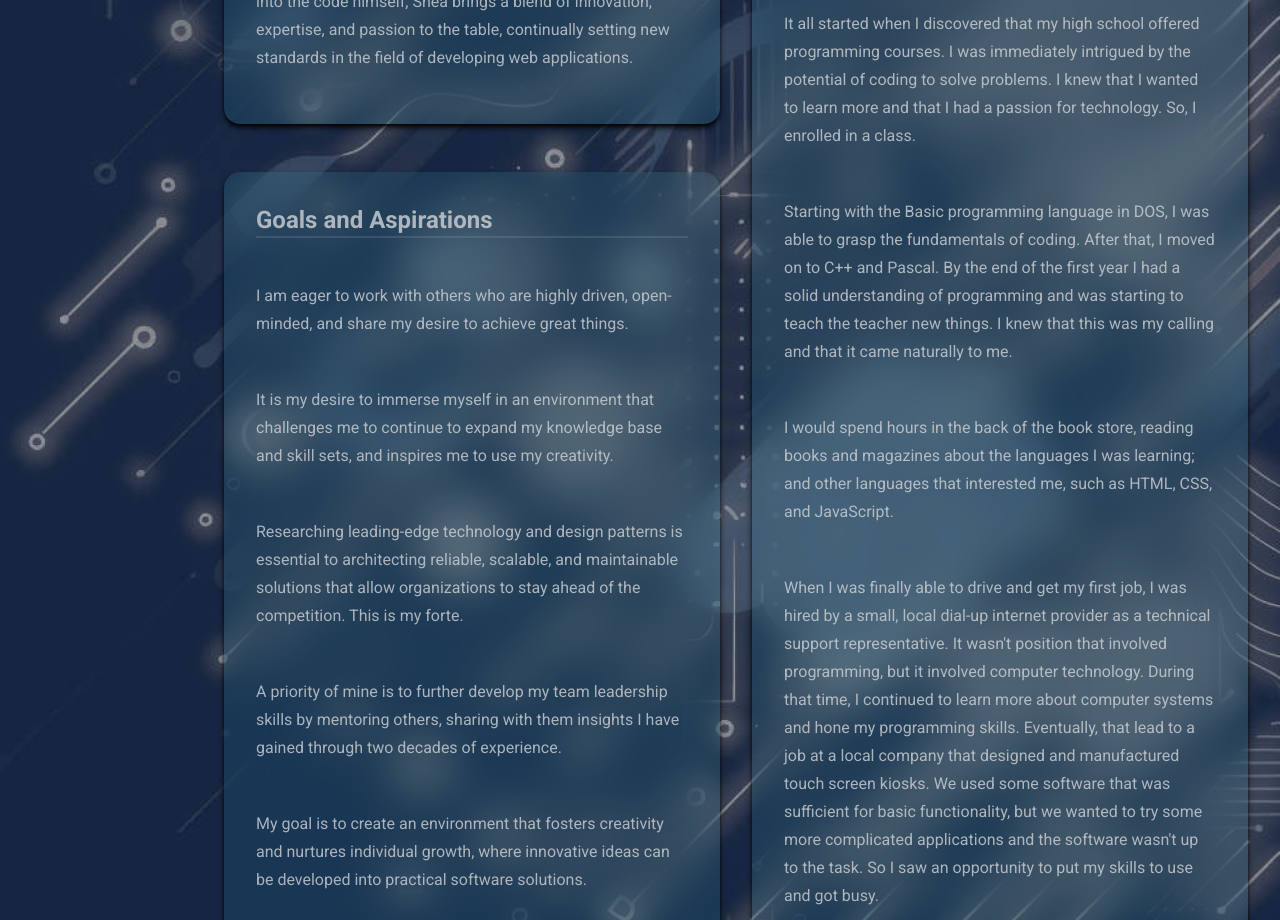
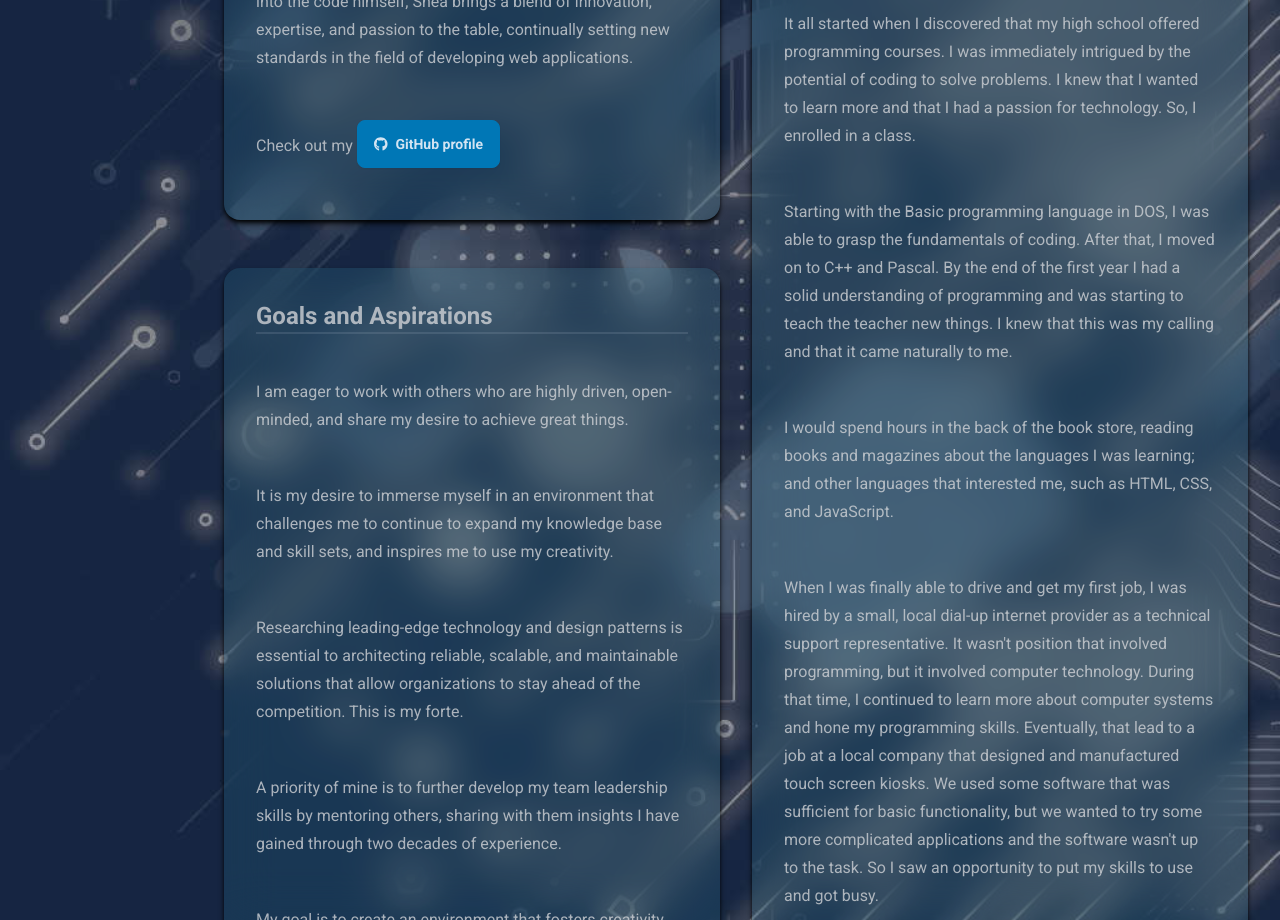
Before and after one commit to sheariley/portfolio-web-dev, a React (Vite) app: page / in a window 1280 px wide. Shown: the part 1140-2060 px from the top of the page. Built offline with nearby package versions, Linux system fonts and the light colour scheme; what tailwindcss-3d would draw is missing.

Commit message:
Add GitHub profile link to Home

```diff
--- a/src/pages/HomePage.tsx
+++ b/src/pages/HomePage.tsx
@@ -1,3 +1,6 @@
+import { faGithub } from '@fortawesome/free-brands-svg-icons';
+import { FontAwesomeIcon } from '@fortawesome/react-fontawesome';
+
 import Button from '@/components/ui/Button';
 import Card from '@/components/ui/Card';
 
@@ -40,6 +43,17 @@
             code himself, Shea brings a blend of innovation, expertise, and
             passion to the table, continually setting new standards in the field
             of developing web applications.
+          </p>
+
+          <p>
+            Check out my{' '}
+            <Button
+              themeColor="primary"
+              href="https://github.com/sheariley"
+              target="_blank"
+            >
+              <FontAwesomeIcon icon={faGithub} /> GitHub profile
+            </Button>
           </p>
         </Card.Body>
       </Card>
```
